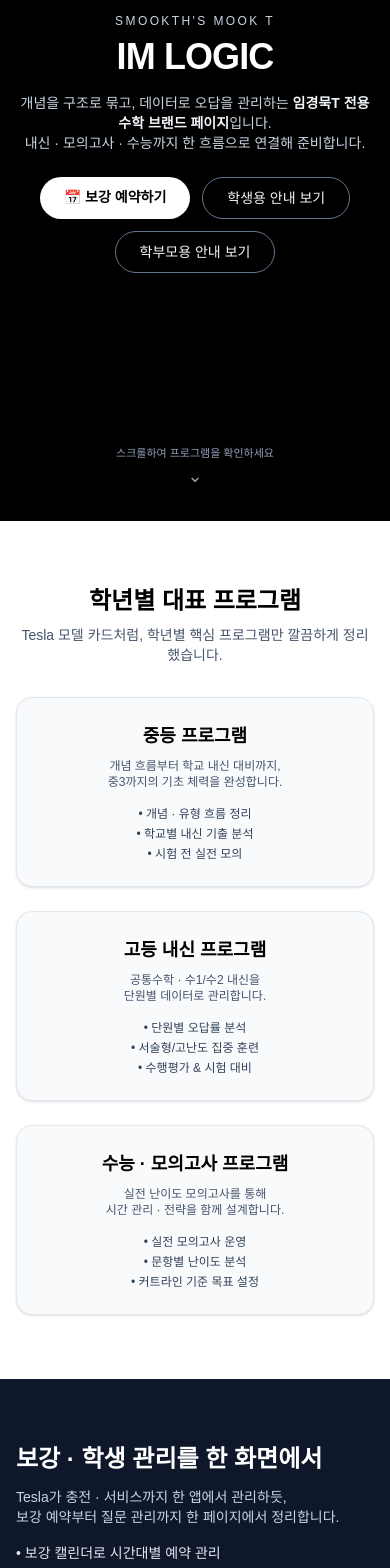
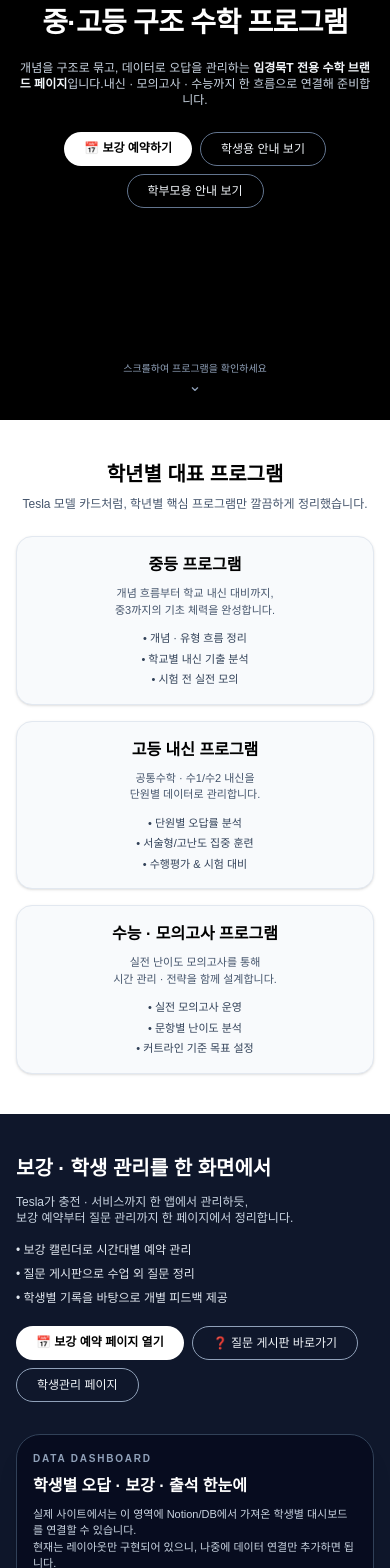
Before and after one commit to kmlim0407/antigravity-linux, a Next.js app in the folder front/: page / in a window 390 px wide. Shown: the part 400-1968 px from the top of the page. Built offline with nearby package versions, Linux system fonts and the light colour scheme.

Commit message:
tune mobile layout

```diff
--- a/front/app/page.tsx
+++ b/front/app/page.tsx
@@ -2,42 +2,42 @@ export default function HomePage() {
   return (
     <main className="bg-black text-white">
       {/* SECTION 1 – 브랜드 메인 (Tesla Hero 느낌) */}
-      <section className="relative flex h-[92vh] min-h-[640px] flex-col items-center justify-between pt-24">
+      <section className="relative flex min-h-[80vh] flex-col items-center justify-between pt-20 md:h-[92vh] md:min-h-[640px] md:pt-24">
         {/* 가운데 텍스트 */}
-        <div className="flex flex-1 flex-col items-center justify-center text-center px-4">
-          <p className="mb-2 text-xs font-medium tracking-[0.2em] text-slate-300 uppercase">
+        <div className="flex flex-1 flex-col items-center justify-center px-4 text-center">
+          <p className="mb-2 text-[10px] font-medium uppercase tracking-[0.2em] text-slate-300 md:text-xs">
             SMOOKTH&apos;S MOOK T
           </p>
-          <h1 className="text-4xl font-semibold tracking-tight md:text-6xl">
-          IM LOGIC
+          <h1 className="text-[28px] font-semibold tracking-tight sm:text-3xl md:text-5xl">
+            중·고등 구조 수학 프로그램
           </h1>
-          <p className="mt-4 max-w-xl text-sm text-slate-300 md:text-base">
+          <p className="mt-4 max-w-xl text-xs text-slate-300 sm:text-sm md:text-base">
             개념을 구조로 묶고, 데이터로 오답을 관리하는{" "}
             <span className="font-semibold text-slate-100">
               임경묵T 전용 수학 브랜드 페이지
             </span>
             입니다.
-            <br />
+            <br className="hidden sm:block" />
             내신 · 모의고사 · 수능까지 한 흐름으로 연결해 준비합니다.
           </p>
 
           {/* CTA 버튼들 */}
-          <div className="mt-6 flex flex-wrap justify-center gap-3 text-sm">
+          <div className="mt-6 flex flex-wrap justify-center gap-2 text-xs sm:gap-3 sm:text-sm">
             <a
               href="/makeup"
-              className="rounded-full bg-white px-6 py-2.5 font-semibold text-black shadow hover:bg-slate-100"
+              className="rounded-full bg-white px-5 py-2 font-semibold text-black shadow hover:bg-slate-100 sm:px-6 sm:py-2.5"
             >
               📅 보강 예약하기
             </a>
             <a
               href="/students"
-              className="rounded-full border border-slate-500 px-6 py-2.5 text-slate-100 hover:border-slate-300"
+              className="rounded-full border border-slate-500 px-5 py-2 text-slate-100 hover:border-slate-300 sm:px-6 sm:py-2.5"
             >
               학생용 안내 보기
             </a>
             <a
               href="/parents"
-              className="rounded-full border border-slate-500 px-6 py-2.5 text-slate-100 hover:border-slate-300"
+              className="rounded-full border border-slate-500 px-5 py-2 text-slate-100 hover:border-slate-300 sm:px-6 sm:py-2.5"
             >
               학부모용 안내 보기
             </a>
@@ -45,34 +45,34 @@ export default function HomePage() {
         </div>
 
         {/* 하단 작은 텍스트 */}
-        <div className="mb-6 flex flex-col items-center gap-2 text-[11px] text-slate-400">
+        <div className="mb-4 flex flex-col items-center gap-1 text-[10px] text-slate-400 sm:mb-6">
           <p>스크롤하여 프로그램을 확인하세요</p>
-          <span className="animate-bounce text-lg">⌄</span>
+          <span className="text-base animate-bounce">⌄</span>
         </div>
       </section>
 
-      {/* SECTION 2 – 중·고등 학년별 프로그램 (Tesla 모델 카드 느낌) */}
-      <section className="flex min-h-[80vh] flex-col justify-center bg-white text-black">
-        <div className="mx-auto flex max-w-5xl flex-col gap-8 px-4 py-16">
+      {/* SECTION 2 – 중·고등 학년별 프로그램 */}
+      <section className="flex bg-white text-black">
+        <div className="mx-auto flex w-full max-w-5xl flex-col gap-6 px-4 py-10 sm:py-12 md:py-16 md:min-h-[80vh] md:justify-center">
           <header className="text-center">
-            <h2 className="text-2xl font-semibold md:text-3xl">
+            <h2 className="text-xl font-semibold md:text-2xl">
               학년별 대표 프로그램
             </h2>
-            <p className="mt-2 text-sm text-slate-600">
+            <p className="mt-2 text-xs text-slate-600 sm:text-sm">
               Tesla 모델 카드처럼, 학년별 핵심 프로그램만 깔끔하게 정리했습니다.
             </p>
           </header>
 
-          <div className="grid gap-6 md:grid-cols-3">
+          <div className="grid gap-4 sm:gap-6 md:grid-cols-3">
             {/* 중등 */}
-            <article className="flex flex-col items-center rounded-2xl border border-slate-200 bg-slate-50 p-6 text-center shadow-sm">
-              <h3 className="text-lg font-semibold">중등 프로그램</h3>
-              <p className="mt-2 text-xs text-slate-600">
+            <article className="flex flex-col items-center rounded-2xl border border-slate-200 bg-slate-50 p-4 text-center shadow-sm sm:p-6">
+              <h3 className="text-base font-semibold sm:text-lg">중등 프로그램</h3>
+              <p className="mt-2 text-[11px] text-slate-600 sm:text-xs">
                 개념 흐름부터 학교 내신 대비까지,
                 <br />
                 중3까지의 기초 체력을 완성합니다.
               </p>
-              <ul className="mt-4 space-y-1 text-xs text-slate-700">
+              <ul className="mt-3 space-y-1 text-[11px] text-slate-700 sm:mt-4 sm:text-xs">
                 <li>• 개념 · 유형 흐름 정리</li>
                 <li>• 학교별 내신 기출 분석</li>
                 <li>• 시험 전 실전 모의</li>
@@ -80,14 +80,14 @@ export default function HomePage() {
             </article>
 
             {/* 고등 내신 */}
-            <article className="flex flex-col items-center rounded-2xl border border-slate-200 bg-slate-50 p-6 text-center shadow-sm">
-              <h3 className="text-lg font-semibold">고등 내신 프로그램</h3>
-              <p className="mt-2 text-xs text-slate-600">
+            <article className="flex flex-col items-center rounded-2xl border border-slate-200 bg-slate-50 p-4 text-center shadow-sm sm:p-6">
+              <h3 className="text-base font-semibold sm:text-lg">고등 내신 프로그램</h3>
+              <p className="mt-2 text-[11px] text-slate-600 sm:text-xs">
                 공통수학 · 수1/수2 내신을
                 <br />
                 단원별 데이터로 관리합니다.
               </p>
-              <ul className="mt-4 space-y-1 text-xs text-slate-700">
+              <ul className="mt-3 space-y-1 text-[11px] text-slate-700 sm:mt-4 sm:text-xs">
                 <li>• 단원별 오답률 분석</li>
                 <li>• 서술형/고난도 집중 훈련</li>
                 <li>• 수행평가 &amp; 시험 대비</li>
@@ -95,14 +95,16 @@ export default function HomePage() {
             </article>
 
             {/* 수능/모의고사 */}
-            <article className="flex flex-col items-center rounded-2xl border border-slate-200 bg-slate-50 p-6 text-center shadow-sm">
-              <h3 className="text-lg font-semibold">수능 · 모의고사 프로그램</h3>
-              <p className="mt-2 text-xs text-slate-600">
+            <article className="flex flex-col items-center rounded-2xl border border-slate-200 bg-slate-50 p-4 text-center shadow-sm sm:p-6">
+              <h3 className="text-base font-semibold sm:text-lg">
+                수능 · 모의고사 프로그램
+              </h3>
+              <p className="mt-2 text-[11px] text-slate-600 sm:text-xs">
                 실전 난이도 모의고사를 통해
                 <br />
                 시간 관리 · 전략을 함께 설계합니다.
               </p>
-              <ul className="mt-4 space-y-1 text-xs text-slate-700">
+              <ul className="mt-3 space-y-1 text-[11px] text-slate-700 sm:mt-4 sm:text-xs">
                 <li>• 실전 모의고사 운영</li>
                 <li>• 문항별 난이도 분석</li>
                 <li>• 커트라인 기준 목표 설정</li>
@@ -112,42 +114,42 @@ export default function HomePage() {
         </div>
       </section>
 
-      {/* SECTION 3 – 보강 · 학생관리 (Tesla Energy/Charging 섹션 느낌) */}
-      <section className="flex min-h-[80vh] flex-col justify-center bg-slate-900">
-        <div className="mx-auto flex max-w-5xl flex-col gap-10 px-4 py-16 md:flex-row md:items-center">
+      {/* SECTION 3 – 보강 · 학생관리 */}
+      <section className="flex bg-slate-900">
+        <div className="mx-auto flex w-full max-w-5xl flex-col gap-8 px-4 py-10 sm:py-12 md:flex-row md:items-center md:gap-10 md:py-16 md:min-h-[80vh]">
           {/* 왼쪽 텍스트 */}
           <div className="flex-1">
-            <h2 className="text-2xl font-semibold md:text-3xl">
+            <h2 className="text-xl font-semibold sm:text-2xl md:text-3xl">
               보강 · 학생 관리를 한 화면에서
             </h2>
-            <p className="mt-3 text-sm text-slate-300">
+            <p className="mt-3 text-xs text-slate-300 sm:text-sm">
               Tesla가 충전 · 서비스까지 한 앱에서 관리하듯,
               <br />
               보강 예약부터 질문 관리까지 한 페이지에서 정리합니다.
             </p>
 
-            <ul className="mt-4 space-y-2 text-sm text-slate-200">
+            <ul className="mt-4 space-y-2 text-xs text-slate-200 sm:text-sm">
               <li>• 보강 캘린더로 시간대별 예약 관리</li>
               <li>• 질문 게시판으로 수업 외 질문 정리</li>
               <li>• 학생별 기록을 바탕으로 개별 피드백 제공</li>
             </ul>
 
-            <div className="mt-6 flex flex-wrap gap-3 text-sm">
+            <div className="mt-5 flex flex-wrap gap-2 text-xs sm:mt-6 sm:gap-3 sm:text-sm">
               <a
                 href="/makeup"
-                className="rounded-full bg-white px-6 py-2.5 font-semibold text-black hover:bg-slate-100"
+                className="rounded-full bg-white px-5 py-2 font-semibold text-black hover:bg-slate-100 sm:px-6 sm:py-2.5"
               >
                 📅 보강 예약 페이지 열기
               </a>
               <a
                 href="/qna"
-                className="rounded-full border border-slate-400 px-6 py-2.5 text-slate-100 hover:border-slate-200"
+                className="rounded-full border border-slate-400 px-5 py-2 text-slate-100 hover:border-slate-200 sm:px-6 sm:py-2.5"
               >
                 ❓ 질문 게시판 바로가기
               </a>
               <a
                 href="/student-manage"
-                className="rounded-full border border-slate-400 px-6 py-2.5 text-slate-100 hover:border-slate-200"
+                className="rounded-full border border-slate-400 px-5 py-2 text-slate-100 hover:border-slate-200 sm:px-6 sm:py-2.5"
               >
                 학생관리 페이지
               </a>
@@ -156,14 +158,14 @@ export default function HomePage() {
 
           {/* 오른쪽 카드 */}
           <div className="flex-1">
-            <div className="rounded-3xl border border-slate-700 bg-slate-950/60 p-6 shadow-xl">
-              <p className="text-xs font-semibold uppercase tracking-[0.18em] text-slate-400">
+            <div className="rounded-3xl border border-slate-700 bg-slate-950/60 p-4 shadow-xl sm:p-6">
+              <p className="text-[10px] font-semibold uppercase tracking-[0.18em] text-slate-400 sm:text-xs">
                 DATA DASHBOARD
               </p>
-              <h3 className="mt-2 text-lg font-semibold text-white">
+              <h3 className="mt-2 text-base font-semibold text-white sm:text-lg">
                 학생별 오답 · 보강 · 출석 한눈에
               </h3>
-              <p className="mt-2 text-xs text-slate-300">
+              <p className="mt-2 text-[11px] text-slate-300 sm:text-xs">
                 실제 사이트에서는 이 영역에 Notion/DB에서 가져온 학생별
                 대시보드를 연결할 수 있습니다.
                 <br />
@@ -171,18 +173,24 @@ export default function HomePage() {
                 됩니다.
               </p>
 
-              <div className="mt-4 grid grid-cols-3 gap-3 text-center text-xs text-slate-200">
-                <div className="rounded-2xl bg-slate-900 p-3">
-                  <p className="text-[10px] text-slate-400">이번 주 보강</p>
-                  <p className="mt-1 text-lg font-semibold">4</p>
+              <div className="mt-4 grid grid-cols-3 gap-2 text-center text-[11px] text-slate-200 sm:gap-3 sm:text-xs">
+                <div className="rounded-2xl bg-slate-900 p-2 sm:p-3">
+                  <p className="text-[9px] text-slate-400 sm:text-[10px]">
+                    이번 주 보강
+                  </p>
+                  <p className="mt-1 text-base font-semibold sm:text-lg">4</p>
                 </div>
-                <div className="rounded-2xl bg-slate-900 p-3">
-                  <p className="text-[10px] text-slate-400">질문 처리</p>
-                  <p className="mt-1 text-lg font-semibold">12</p>
+                <div className="rounded-2xl bg-slate-900 p-2 sm:p-3">
+                  <p className="text-[9px] text-slate-400 sm:text-[10px]">
+                    질문 처리
+                  </p>
+                  <p className="mt-1 text-base font-semibold sm:text-lg">12</p>
                 </div>
-                <div className="rounded-2xl bg-slate-900 p-3">
-                  <p className="text-[10px] text-slate-400">관리 학생</p>
-                  <p className="mt-1 text-lg font-semibold">18</p>
+                <div className="rounded-2xl bg-slate-900 p-2 sm:p-3">
+                  <p className="text-[9px] text-slate-400 sm:text-[10px]">
+                    관리 학생
+                  </p>
+                  <p className="mt-1 text-base font-semibold sm:text-lg">18</p>
                 </div>
               </div>
             </div>
@@ -190,39 +198,39 @@ export default function HomePage() {
         </div>
       </section>
 
-      {/* SECTION 4 – 데이터 기반 철학 (마지막 섹션 + 푸터) */}
-      <section className="flex min-h-[60vh] flex-col justify-center bg-white text-black">
-        <div className="mx-auto max-w-5xl px-4 py-16">
-          <div className="grid gap-8 md:grid-cols-[1.2fr_0.8fr]">
+      {/* SECTION 4 – 데이터 기반 철학 */}
+      <section className="flex bg-white text-black">
+        <div className="mx-auto w-full max-w-5xl px-4 py-10 sm:py-12 md:py-16 md:min-h-[60vh] md:justify-center">
+          <div className="grid gap-6 md:grid-cols-[1.2fr_0.8fr] md:gap-8">
             <div>
-              <h2 className="text-2xl font-semibold md:text-3xl">
+              <h2 className="text-xl font-semibold sm:text-2xl md:text-3xl">
                 데이터로 설계하는 수업 철학
               </h2>
-              <p className="mt-3 text-sm text-slate-700">
+              <p className="mt-3 text-xs text-slate-700 sm:text-sm">
                 Tesla가 주행 데이터를 기반으로 계속 업데이트되듯, 수업 역시
                 학생 데이터를 기반으로 매 시간 조정됩니다.
               </p>
-              <ul className="mt-4 space-y-2 text-sm text-slate-800">
+              <ul className="mt-4 space-y-2 text-xs text-slate-800 sm:text-sm">
                 <li>• 학생별 오답/실수 유형 기록</li>
                 <li>• 수업 후 분석표를 기반으로 다음 시간 계획</li>
                 <li>• 모의고사 성적 추이를 보고 전략 재설계</li>
               </ul>
             </div>
 
-            <div className="rounded-2xl border border-slate-200 bg-slate-50 p-5 text-sm text-slate-700">
+            <div className="rounded-2xl border border-slate-200 bg-slate-50 p-4 text-xs text-slate-700 sm:p-5 sm:text-sm">
               <p>
                 상담이 필요하시면 상단 메뉴의{" "}
                 <span className="font-semibold">상담 문의</span> 섹션 또는
                 카카오 채널을 통해 편하게 남겨 주세요.
               </p>
-              <p className="mt-3 text-xs text-slate-500">
+              <p className="mt-3 text-[11px] text-slate-500">
                 실제 운영 시에는 이 영역에 자세한 상담 안내, 시간표, 위치,
                 카카오 채널 링크 등을 추가할 수 있습니다.
               </p>
             </div>
           </div>
 
-          <div className="mt-8 border-t border-slate-200 pt-4 text-xs text-slate-500">
+          <div className="mt-6 border-t border-slate-200 pt-3 text-[11px] text-slate-500 sm:mt-8 sm:pt-4 sm:text-xs">
             © Smookths Math · 임경묵T
           </div>
         </div>
```
